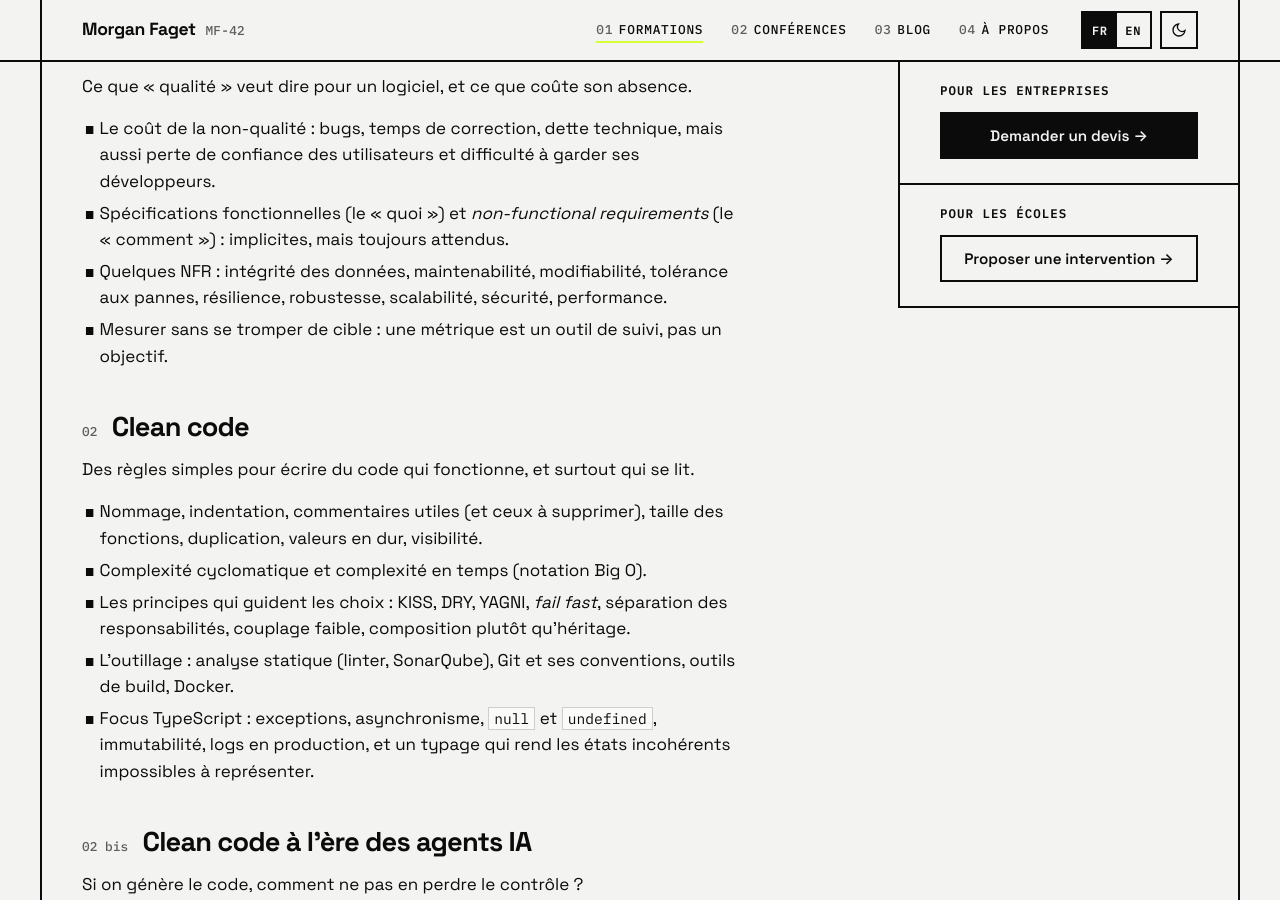
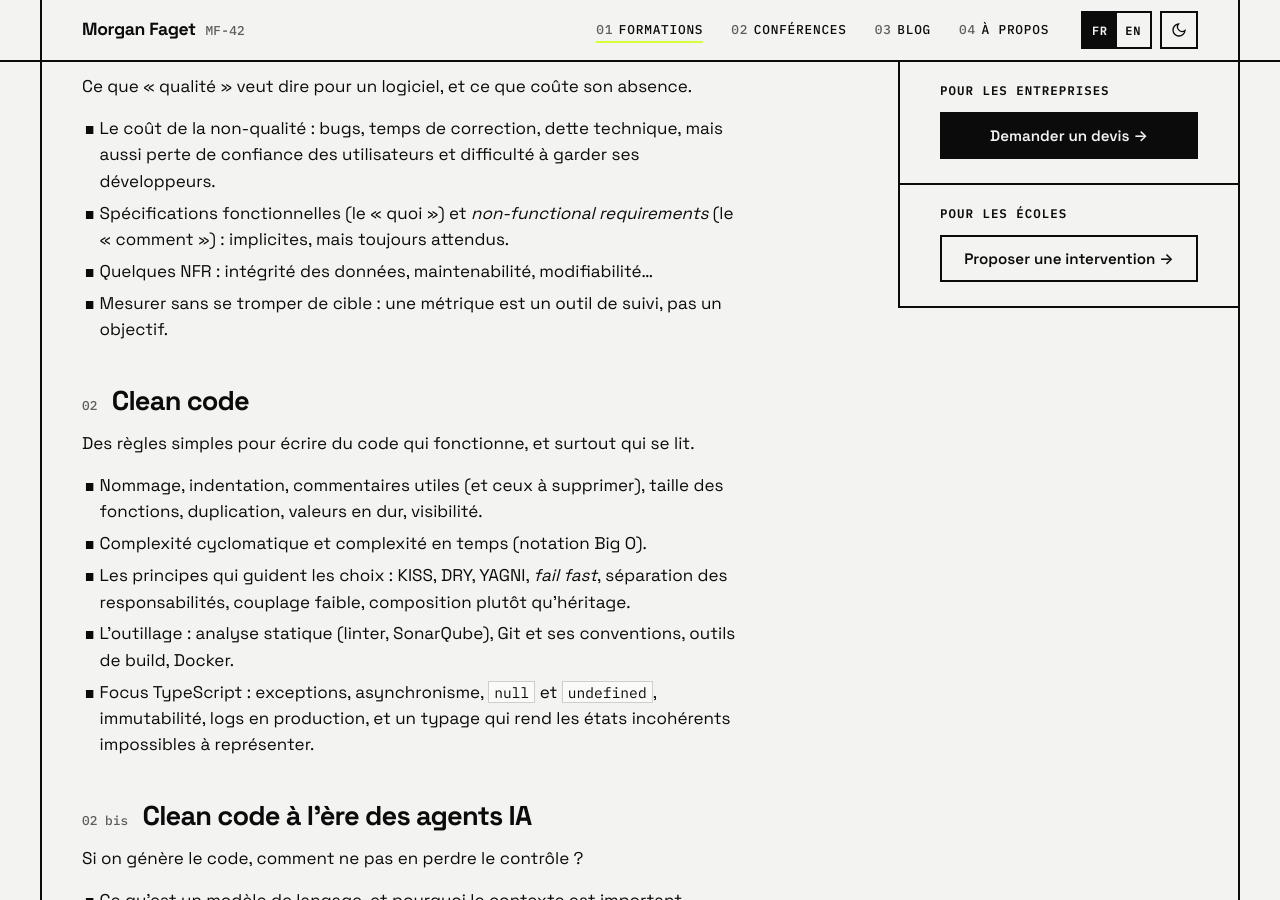
Before and after one commit to manny42/manny42.github.io, a Jekyll site: the page built from _courses/fr/qualite-de-code.md, in a window 1280 px wide and 900 px high, scrolled down 1018 px. Built offline with Jekyll 4.4.1, drawn with Linux system fonts in a browser that asks for light colours.

Commit message:
Aligning wording

```diff
--- a/_courses/fr/qualite-de-code.md
+++ b/_courses/fr/qualite-de-code.md
@@ -33,7 +33,7 @@ Ce que « qualité » veut dire pour un logiciel, et ce que coûte son absence.
 
 - Le coût de la non-qualité : bugs, temps de correction, dette technique, mais aussi perte de confiance des utilisateurs et difficulté à garder ses développeurs.
 - Spécifications fonctionnelles (le « quoi ») et *non-functional requirements* (le « comment ») : implicites, mais toujours attendus.
-- Quelques NFR : intégrité des données, maintenabilité, modifiabilité, tolérance aux pannes, résilience, robustesse, scalabilité, sécurité, performance.
+- Quelques NFR : intégrité des données, maintenabilité, modifiabilité...
 - Mesurer sans se tromper de cible : une métrique est un outil de suivi, pas un objectif.
 
 ## <span class="n">02</span> Clean code
```
